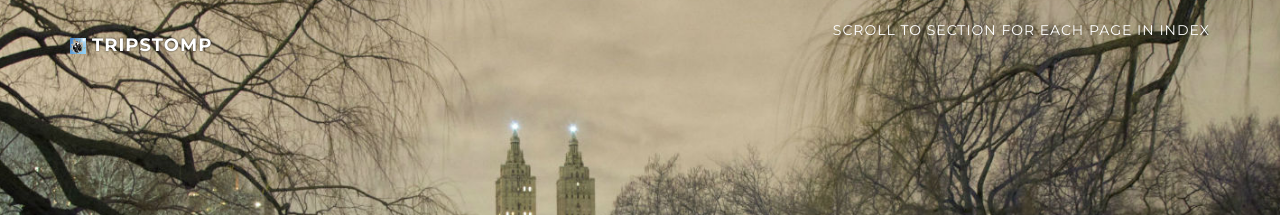
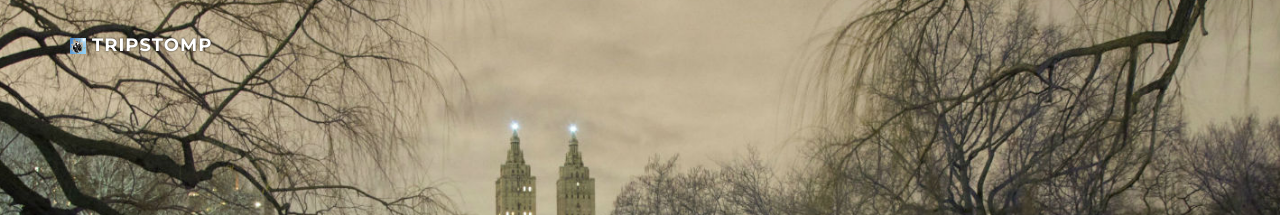
Before and after one commit to shmiko/shmiko.github.io, a Jekyll site: the page built from index.html, in a window 1280 px wide. Shown: the top 215 px of the page. Built offline with Jekyll 4.4.1, drawn with Linux system fonts in a browser that asks for light colours; nearby versions of some CDN libraries; comment, search, counter and statistics services are not loaded.

```diff
--- a/_includes/navigation.html
+++ b/_includes/navigation.html
@@ -25,7 +25,7 @@
       <div class="nav navbar-nav">
         {% if page.section-type == "index" %}
 
-          Scroll to section for each page in index
+          <!-- Scroll to section for each page in index -->
           {% for p in site.pages_list %}
 
 
```
